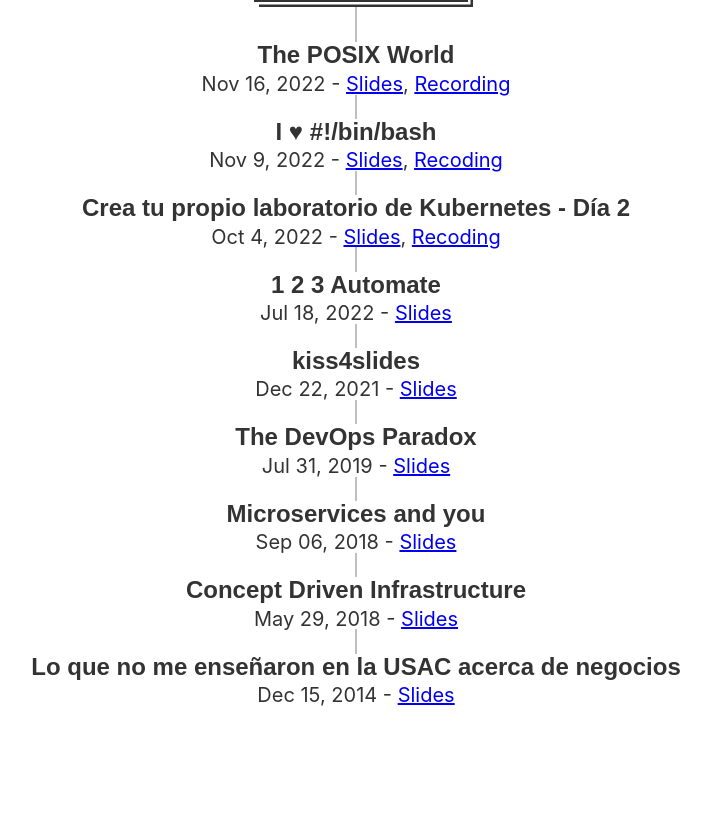
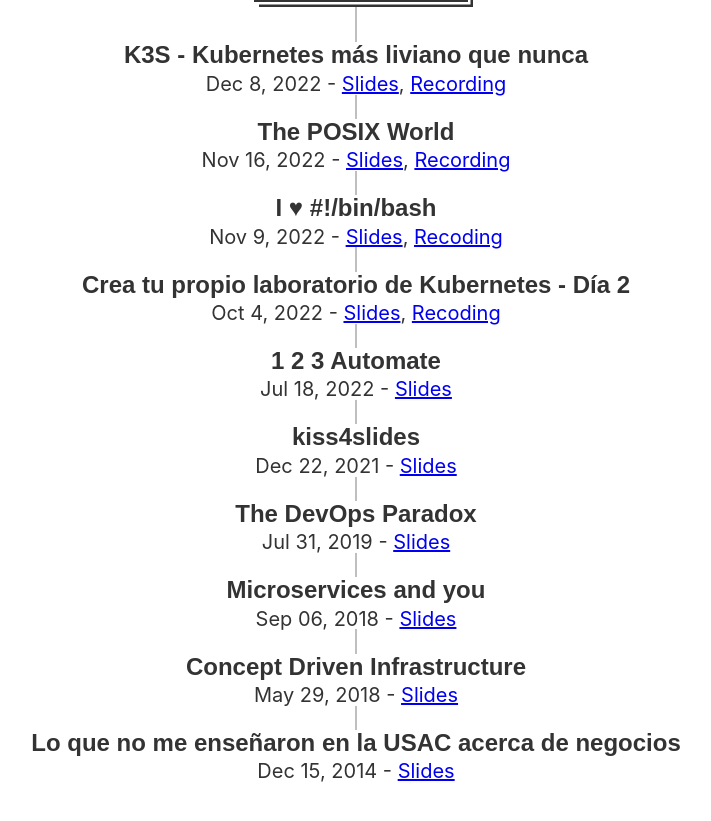
Before and after one commit to jossemarGT/talks, a plain HTML site: page docs/index.html in a window 1280 px wide. Shown: the part 79-900 px from the top of the page, without its empty margins (284-995 px from the left). Before the commit the page ends 833 px from the top, so only its background shows below. Drawn offline with Linux system fonts and the light colour scheme.

Commit message:
Update site index
Signed-off-by: Jonnatan Jossemar Cordero <jossemargt@gmail.com>

```diff
--- a/docs/index.html
+++ b/docs/index.html
@@ -127,6 +127,10 @@
 <header id="title-block-header">
 <h1 class="title">Talks index</h1>
 </header>
+<section id="k3s---kubernetes-más-liviano-que-nunca" class="level2">
+<h2>K3S - Kubernetes más liviano que nunca</h2>
+<p><span class="date">Dec 8, 2022</span> <a href="https://docs.google.com/presentation/d/1dyEiKhCRmPUOiH-8xyfLTgPS7zosKkxhnjRmp6bZGNk">Slides</a>, <a href="https://www.youtube.com/watch?v=yIaSoxi6wko">Recording</a></p>
+</section>
 <section id="the-posix-world" class="level2">
 <h2>The POSIX World</h2>
 <p><span class="date">Nov 16, 2022</span> <a href="https://docs.google.com/presentation/d/1Sv_M_53y76ZfohmEx3ffLMArl7U11LMXBtgWs6oZJkU">Slides</a>, <a href="https://www.youtube.com/watch?v=rlRSIW_pCyM">Recording</a></p>
```
